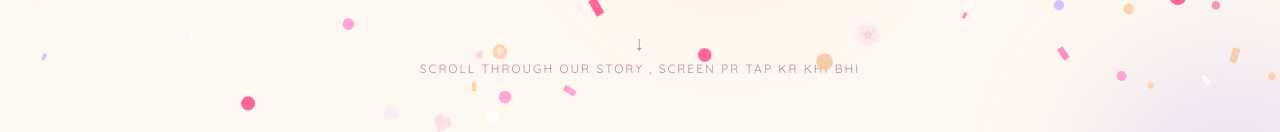
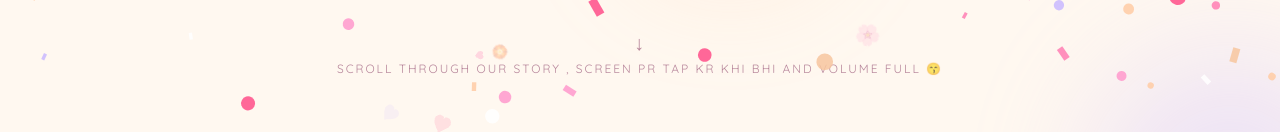
Before and after one commit to vansh1703/ilu, a plain HTML site: page index.html in a window 1280 px wide. Shown: the part 509-641 px from the top of the page. Drawn offline with nearby package versions, Linux system fonts and the light colour scheme; animation ran at ten frames a second.

```diff
--- a/index.html
+++ b/index.html
@@ -590,7 +590,7 @@
   <div class="scroll-hint">
     <span>↓</span>
     scroll through our story
-    , screen pr tap kr khi bhi
+    , screen pr tap kr khi bhi and volume full 😙
   </div>
 </section>
 
```
